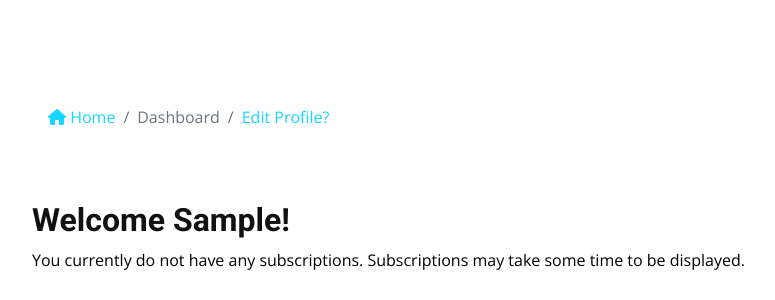
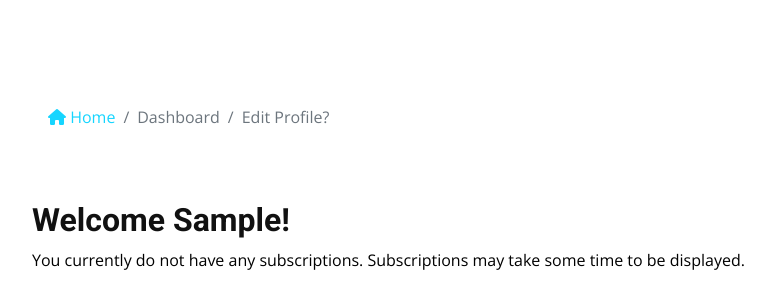
Before and after one commit to Okpara007/buzz4less, a Django app: page /accounts/dashboard/ in a window 1280 px wide. Shown: the part 235-535 px from the top of the page, without its empty margins (50-825 px from the left). Run offline with Django 5.2, Linux system fonts and the light colour scheme; the visitor is signed in with stand-in values (Sample User, id 1); data that the repository does not hold is empty; some libraries are stand-ins or nearby versions.

Commit message:
changed profile link color

```diff
--- a/templates/accounts/dashboard.html
+++ b/templates/accounts/dashboard.html
@@ -26,10 +26,6 @@
     background: none;
     padding: 1rem;
     border-radius: 0;
-}
-
-.edit-profile {
-    color: #6c757d;
 }
 
 .edit-profile:hover {
@@ -64,7 +60,7 @@
                         <i style="color: #16d5ff;" class="fas fa-home"></i> Home</a>
                 </li>
                 <li class="breadcrumb-item active"> Dashboard</li>
-                <li class="breadcrumb-item edit-profile"> <a href="{% url 'profile' %}">Edit Profile?</a></li>
+                <li class="breadcrumb-item edit-profile"> <a style="color: #6c757d;" href="{% url 'profile' %}">Edit Profile?</a></li>
             </ol>
         </nav>
     </div>
```
